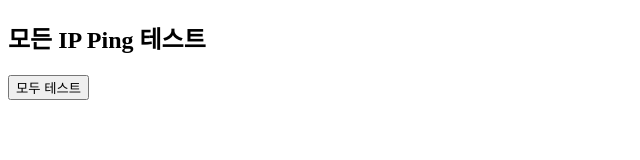
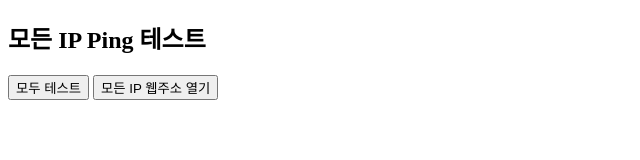
Before and after one commit to sendjin5/pingtest, a website: page index.html in a window 1280 px wide. Shown: the whole page, without its empty margins (0-640 px from the left). Drawn offline with Linux system fonts and the light colour scheme.

Commit message:
모든 IP 서비스웹 오픈

```diff
--- a/index.html
+++ b/index.html
@@ -14,9 +14,33 @@
 <body>
   <h2>모든 IP Ping 테스트</h2>
   <button onclick="checkAll()">모두 테스트</button>
+  <button onclick="openAllIPs()">모든 IP 웹주소 열기</button>
   <ul id="results"></ul>
 
   <script>
+    function openAllIPs() {
+      fetch(`http://localhost:8080/api/ip-list`)
+        .then(res => res.json())
+        .then(ipList => {
+          if (ipList.length === 0) {
+            alert('IP 목록이 비어있습니다.');
+            return;
+          }
+
+          const confirmMessage = `총 ${ipList.length}개의 IP를 웹주소로 열겠습니다`;
+
+          if (confirm(confirmMessage)) {
+            ipList.forEach(({ label, ip }) => {
+              const url = `http://${ip}`;
+              window.open(url, '_blank');
+            });
+          }
+        })
+        .catch(err => {
+          alert('IP 목록을 가져오는 중 오류가 발생했습니다: ' + err);
+        });
+    }
+
     function checkAll() {
       const resultList = document.getElementById("results");
       resultList.innerHTML = "테스트 중...";
```
